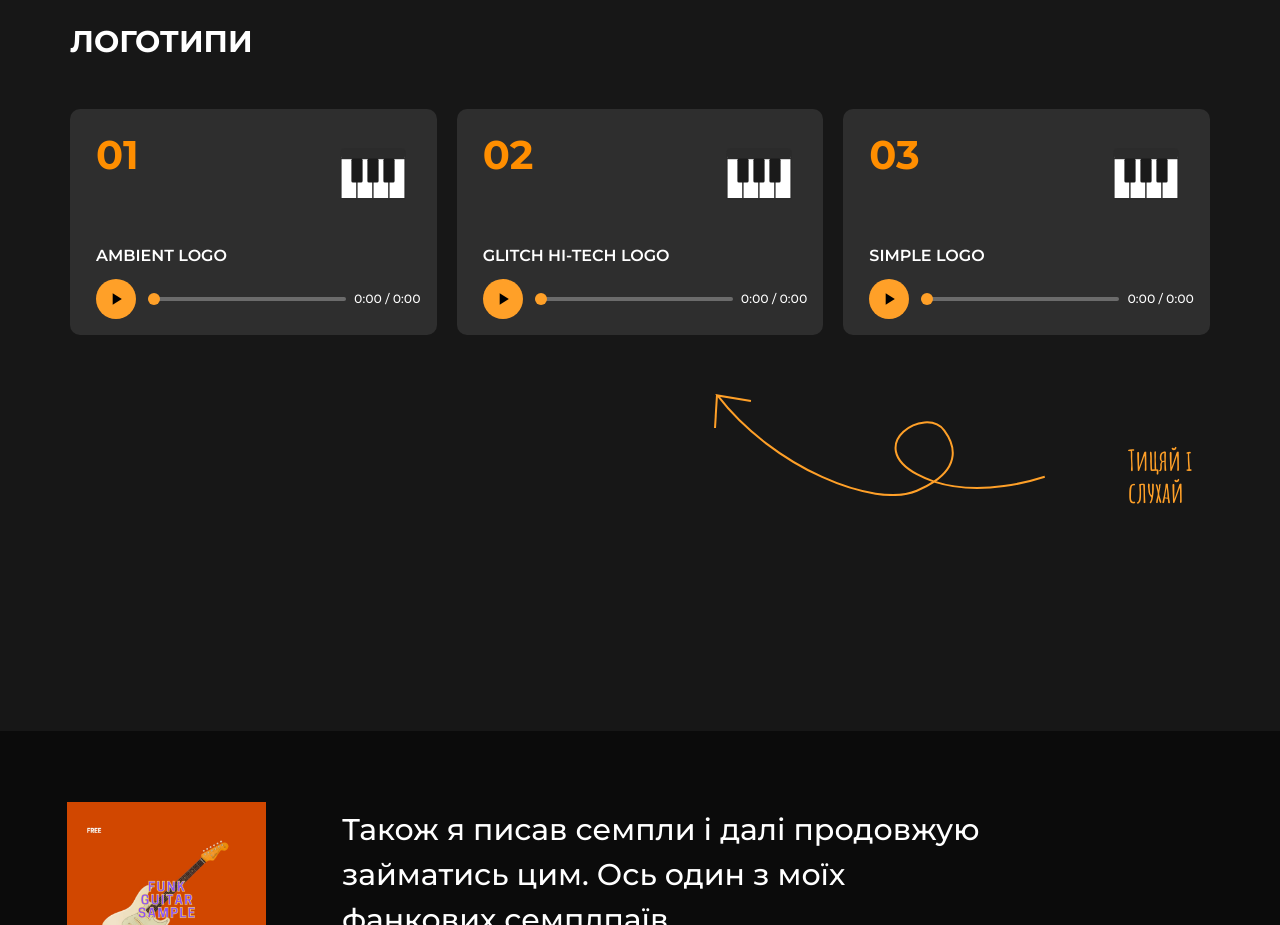
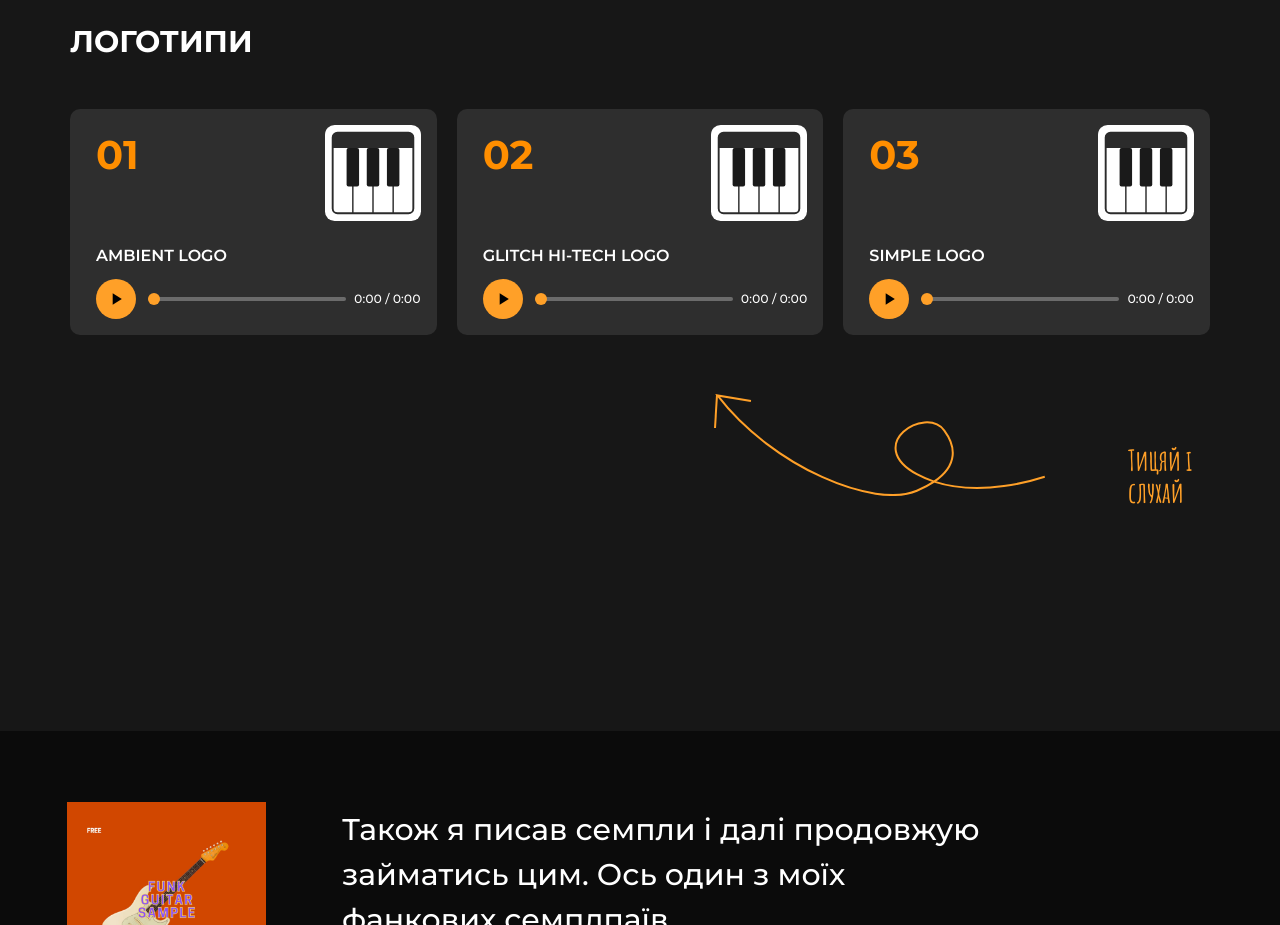
Before and after one commit to Ekachcka/Preza_denis, a Next.js app: page / in a window 1280 px wide. Shown: the part 6220-7145 px from the top of the page. Built offline with nearby package versions, Linux system fonts and the light colour scheme.

Commit message:
Square piano icon with white rounded background

```diff
--- a/src/components/sections/Logos.tsx
+++ b/src/components/sections/Logos.tsx
@@ -28,7 +28,7 @@ export function Logos() {
           <li key={track.number}>
             <TrackCard
               {...track}
-              image="/images/logoPianoClear.svg"
+              image="/images/logoPianoSquare.svg"
               imageClassName="object-contain"
             />
           </li>
```
Also changed, not shown: public/images/logoPianoClear.svg (deleted), public/images/logoPianoSquare.svg (added), 1 other file (tests, documents, lock files or other folders).
